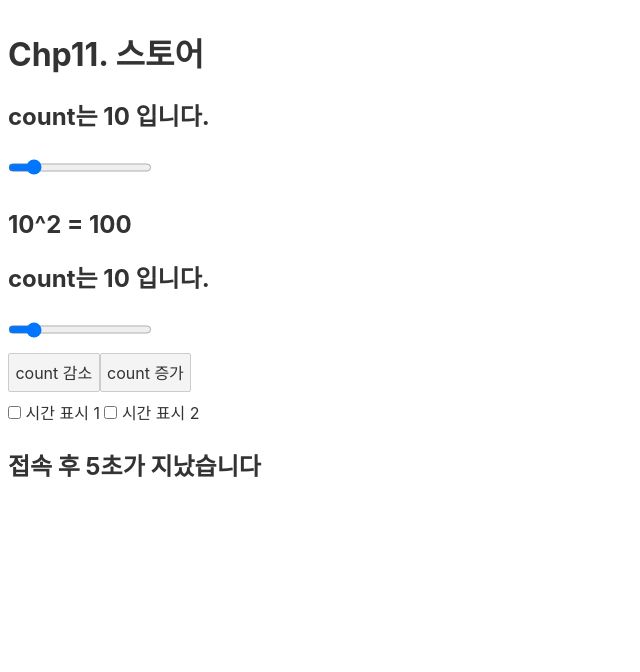
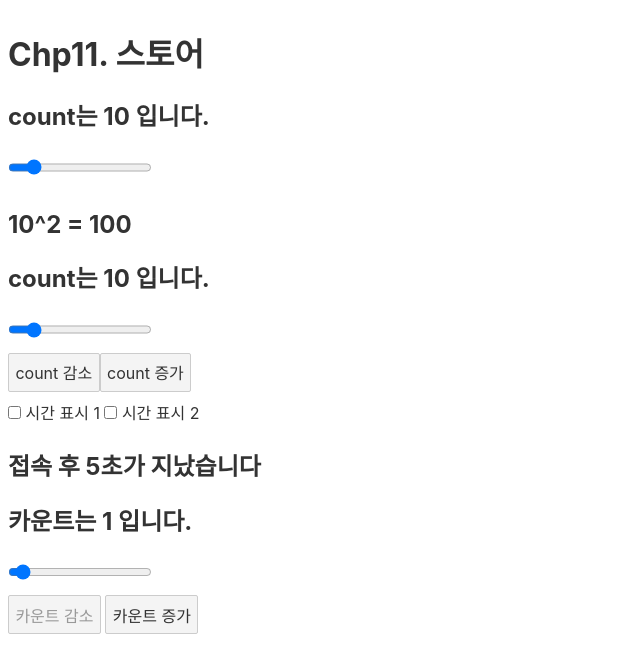
Before and after one commit to zldnlto/Svelte_Tutorial, a Svelte app: page / in a window 1280 px wide. Shown: the top 672 px of the page, without its empty margins (0-640 px from the left). Built offline with nearby package versions, Linux system fonts and the light colour scheme.

Commit message:
Chp11_사용자 정의 스토어 만들기

```diff
--- /dev/null
+++ b/src/Chp11/CustomStoreVer.svelte
@@ -0,0 +1,26 @@
+<script>
+    import {onDestroy} from 'svelte';
+    import {count} from './customStore';
+
+    let disabledD = false;
+    let disabledI = false;
+
+    const unsub = count.subscribe((v)=> {
+        disabledI = v>=100 ? true : false;
+        disabledD = v<=1 ? true : false;
+    })
+
+    onDestroy(unsub);
+</script>
+
+
+<main>
+    <section>
+        <h1>카운트는 {$count} 입니다.</h1>
+        <input type="range" bind:value={$count} step=1 min=1 max=100>
+    </section>
+    <section>
+        <button disabled={disabledD} on:click={count.decrement}>카운트 감소</button>
+        <button disabled={disabledI} on:click={count.increment}>카운트 증가</button>
+    </section>
+</main>
--- /dev/null
+++ b/src/Chp11/customStore.js
@@ -0,0 +1,16 @@
+import { writable } from 'svelte/store';
+
+function createCount() {
+  const cnt = writable(1);
+
+  return {
+    subscribe: cnt.subscribe,
+    set: cnt.set,
+    update: cnt.update,
+    increment: () => cnt.update((n) => n + 1),
+    decrement: () => cnt.update((n) => n - 1),
+    reset: () => cnt.set(1),
+  };
+}
+
+export const count = createCount();
--- a/src/Container/Chp11.svelte
+++ b/src/Container/Chp11.svelte
@@ -1,5 +1,6 @@
 <script>
   import AutoSubscribe from "../Chp11/AutoSubscribe.svelte";
+  import CustomStoreVer from "../Chp11/CustomStoreVer.svelte";
   import ReadableStore from "../Chp11/ReadableStore.svelte";
   import WritebleStore from "../Chp11/WritebleStore.svelte";
 
@@ -10,3 +11,4 @@
 <WritebleStore />
 <AutoSubscribe />
 <ReadableStore />
+<CustomStoreVer />
```
